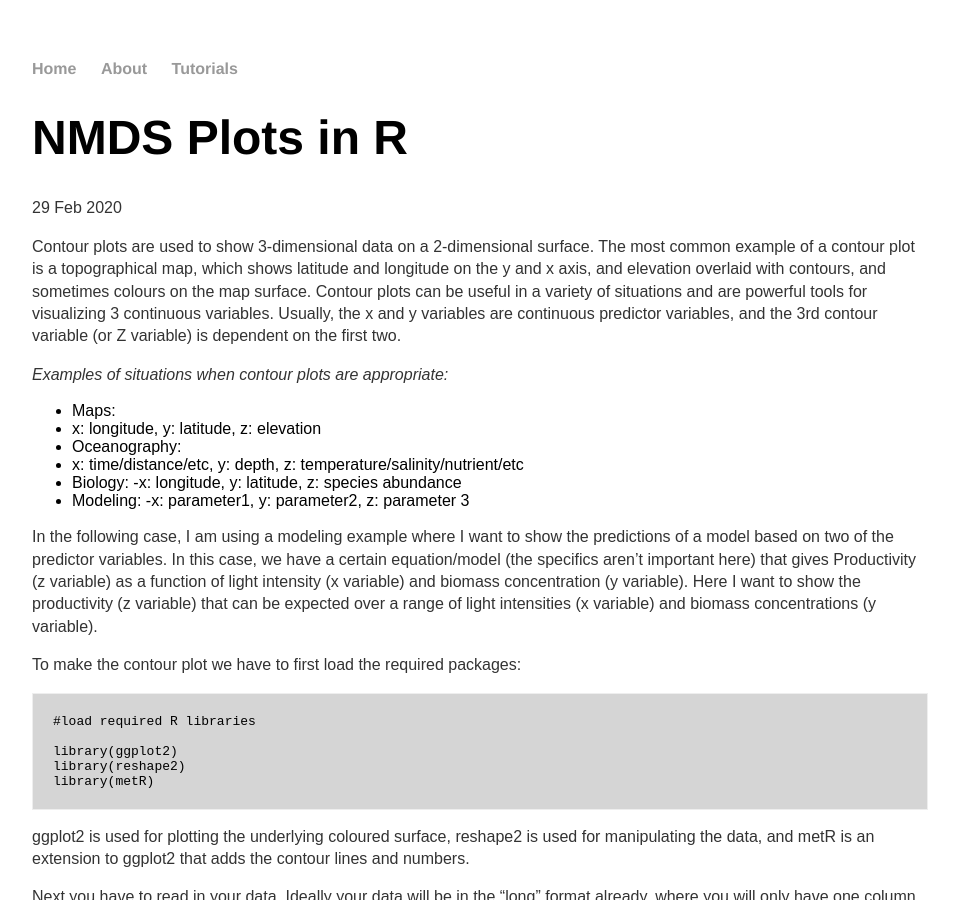
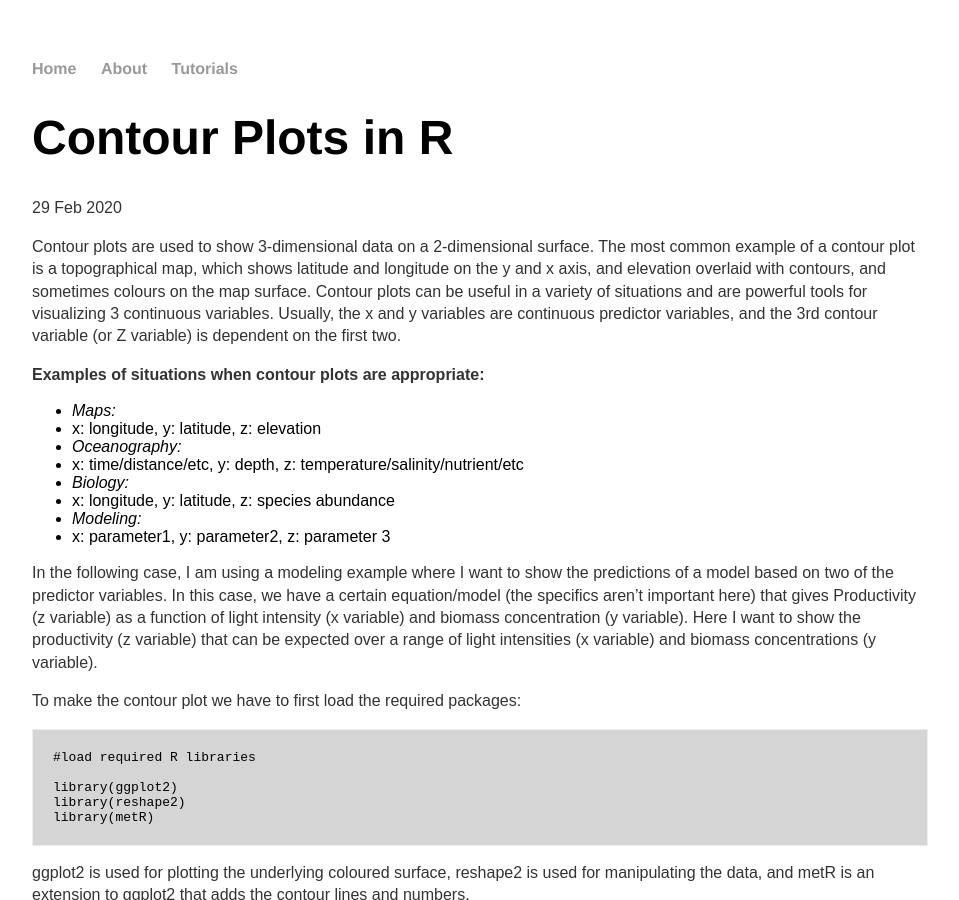
Before and after one commit to jkzorz/jkzorz.github.io, a Jekyll site: the page built from _posts/2020-02-29-contour-plots.md, in a window 1280 px wide and 900 px high. Shown: the whole window, without its empty margins (160-1119 px from the left). Built offline with Jekyll 4.4.1, drawn with Linux system fonts in a browser that asks for light colours.

Commit message:
Update 2020-02-29-contour-plots.md

```diff
--- a/_posts/2020-02-29-contour-plots.md
+++ b/_posts/2020-02-29-contour-plots.md
@@ -1,20 +1,20 @@
 ---
 layout: post
-title: "NMDS Plots in R"
+title: "Contour Plots in R"
 date: 2020-02-29
 ---
 
 Contour plots are used to show 3-dimensional data on a 2-dimensional surface. The most common example of a contour plot is a topographical map, which shows latitude and longitude on the y and x axis, and elevation overlaid with contours, and sometimes colours on the map surface. Contour plots can be useful in a variety of situations and are powerful tools for visualizing 3 continuous variables. Usually, the x and y variables are continuous predictor variables, and the 3rd contour variable (or Z variable) is dependent on the first two.
 
-*Examples of situations when contour plots are appropriate:*
-- Maps:
-- x: longitude, y: latitude, z: elevation
-- Oceanography:
-- x: time/distance/etc, y: depth, z: temperature/salinity/nutrient/etc
-- Biology:
- -x: longitude, y: latitude, z: species abundance
-- Modeling:
- -x: parameter1, y: parameter2, z: parameter 3
+**Examples of situations when contour plots are appropriate:**
+- *Maps:*
+ - x: longitude, y: latitude, z: elevation
+- *Oceanography:*
+ - x: time/distance/etc, y: depth, z: temperature/salinity/nutrient/etc
+- *Biology:*
+ - x: longitude, y: latitude, z: species abundance
+- *Modeling:*
+ - x: parameter1, y: parameter2, z: parameter 3
 
  In the following case, I am using a modeling example where I want to show the predictions of a model based on two of the predictor variables. In this case, we have a certain equation/model (the specifics aren't important here) that gives Productivity (z variable) as a function of light intensity (x variable) and biomass concentration (y variable). Here I want to show the productivity (z variable) that can be expected over a range of light intensities (x variable) and biomass concentrations (y variable).
 
```
